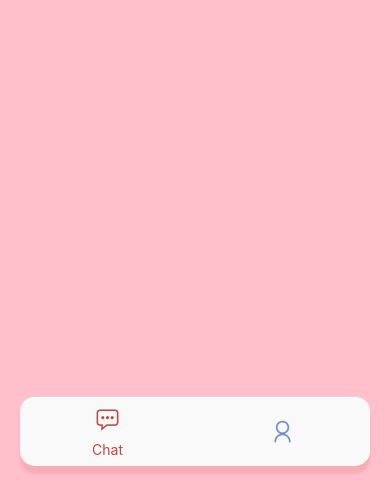
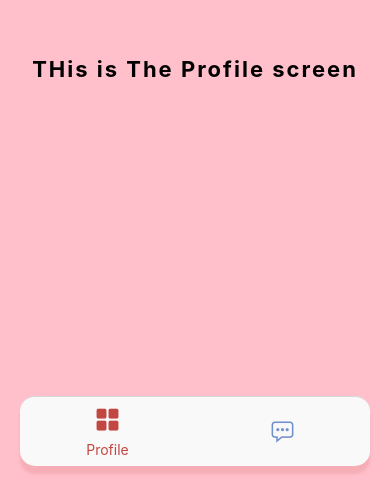
Before and after one commit to Mrkouhadi/RN-expenseTracker, a React Native app: screen /Tabs in a window 390 px wide. Shown: the part 353-844 px from the top of the page. Built offline with nearby package versions, Linux system fonts and the light colour scheme.

Commit message:
aading icons to the tabs navigator

```diff
--- a/src/navigation/Tabs.js
+++ b/src/navigation/Tabs.js
@@ -26,16 +26,16 @@
                 }
             }}
     >
+      <Tab.Screen name="RecentExpenses" component={RecentExpenses} options={{
+        tabBarIcon: ({focused}) => (<View style={{alignItems:'center',justifyContent:'center',top:Platform.OS === 'ios'?15:0}}>
+                              <Icon name="appstore1" color={focused ? Colors.primaryColor:Colors.fontColor} size={25} />
+                              {focused && <Text style={{color:Colors.primaryColor,marginTop:8 }}>Profile</Text>}
+                          </View> )
+        }}/>
       <Tab.Screen name="AllExpenses" component={AllExpenses} options={{
         tabBarIcon: ({focused}) => (<View style={{alignItems:'center',justifyContent:'center',top:Platform.OS === 'ios'?15:0}}>
                               <Ionicons name="chatbox-ellipses-outline" color={focused ? Colors.primaryColor:Colors.fontColor} size={25} />
                               {focused && <Text style={{color:Colors.primaryColor,marginTop:8 }}>Chat</Text>}
-                          </View> )
-        }}/>
-      <Tab.Screen name="RecentExpenses" component={RecentExpenses} options={{
-        tabBarIcon: ({focused}) => (<View style={{alignItems:'center',justifyContent:'center',top:Platform.OS === 'ios'?15:0}}>
-                              <Icon name="user" color={focused ? Colors.primaryColor:Colors.fontColor} size={25} />
-                              {focused && <Text style={{color:Colors.primaryColor,marginTop:8 }}>Profile</Text>}
                           </View> )
         }}/>
     </Tab.Navigator>
```
